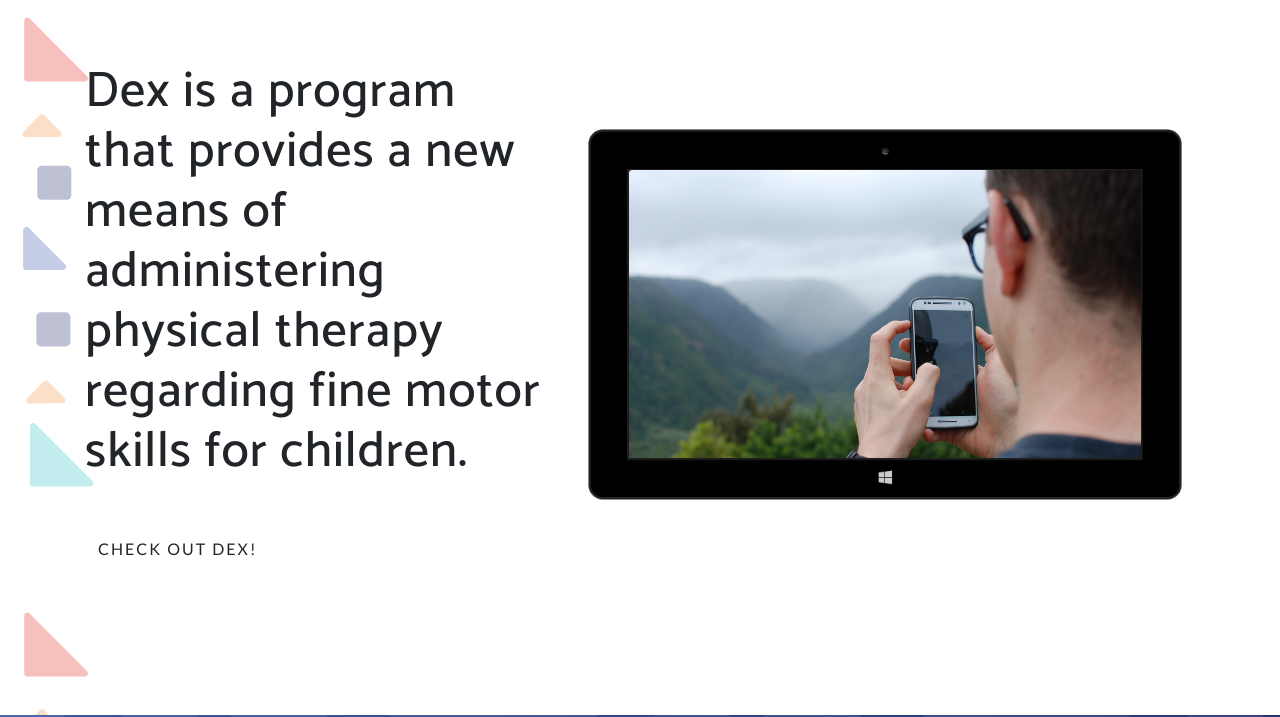
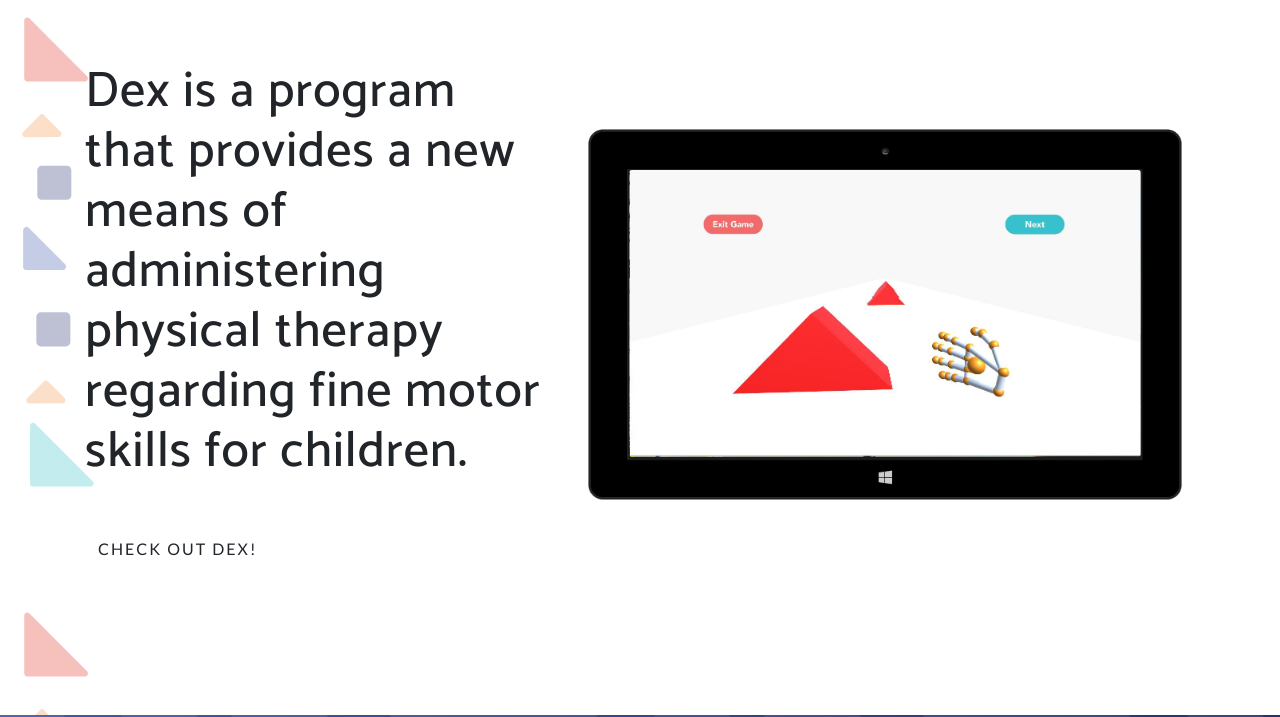
Before and after one commit to astylianides/Dex, a website with bundled scripts: page index.html in a window 1280 px wide. Shown: the part 85-802 px from the top of the page. Built offline with nearby package versions, Linux system fonts and the light colour scheme; a web font is replaced by a local one.

Commit message:
heckin screenshot

```diff
--- a/index.html
+++ b/index.html
@@ -71,7 +71,7 @@
               <div class="device">
                 <div class="screen">
                   <!-- Demo image for screen mockup, you can put an image here, some HTML, an animation, video, or anything else! -->
-                  <img src="img/bg-cta.jpg" class="img-fluid" alt="">
+                  <img src="img/screenshot.jpg" class="img-fluid" alt="">
                 </div>
                 <div class="button">
                   <!-- You can hook the "home button" to some JavaScript events or just remove it -->
```
